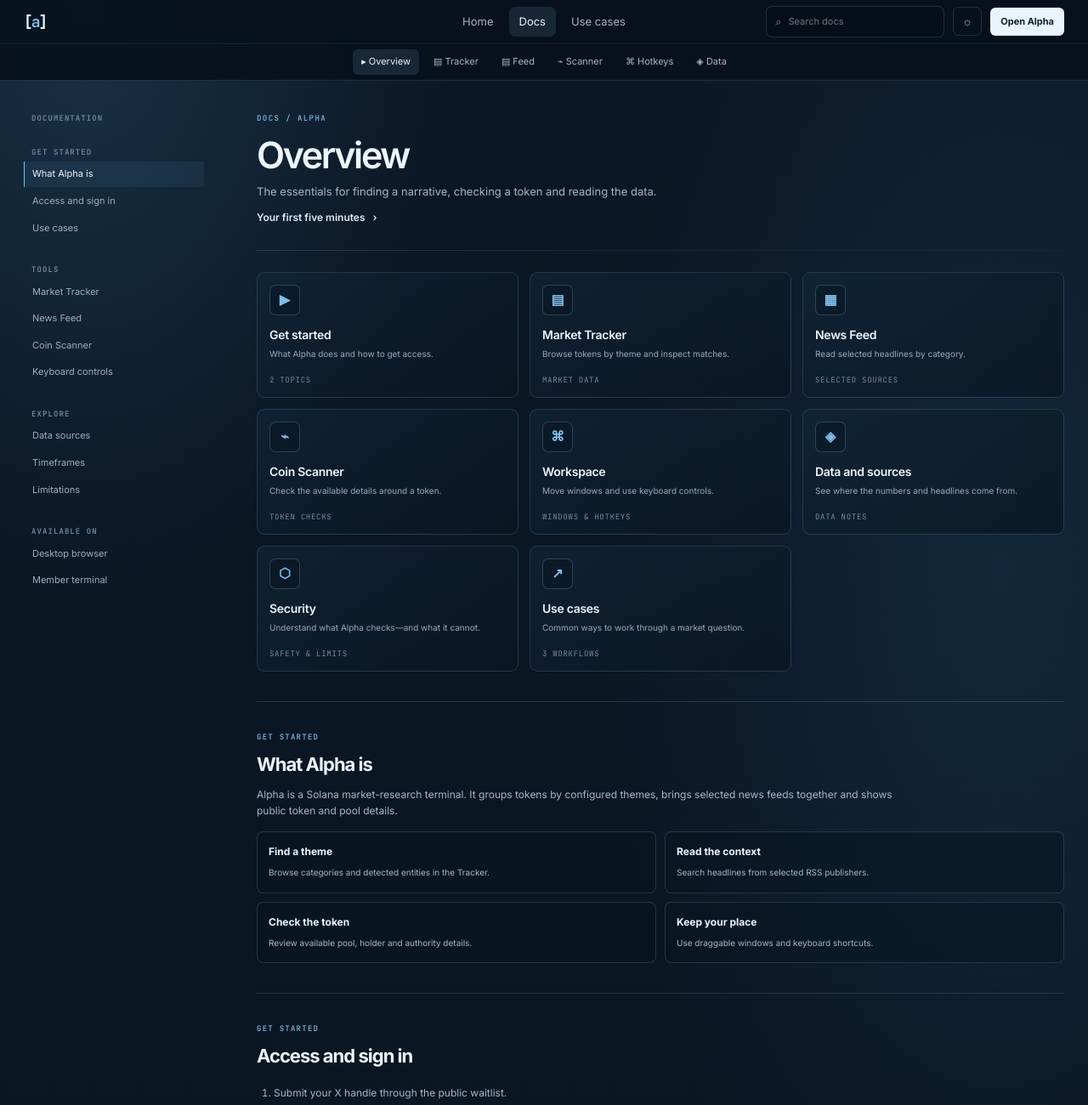
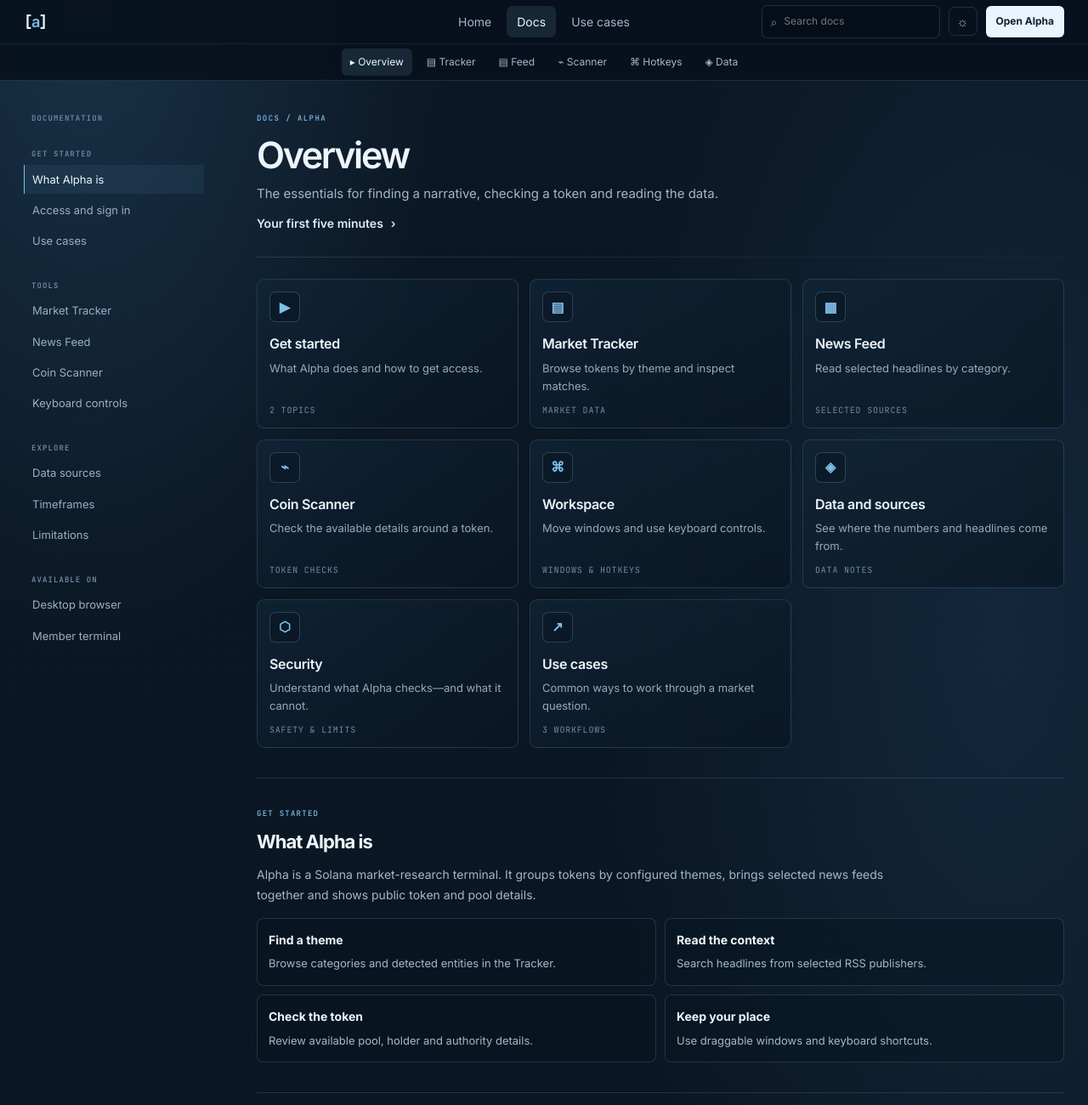
Before and after one commit to ponkg/alpha-terminal, a website: page public/docs/index.html in a window 1280 px wide. Shown: the top 1300 px of the page at 85% size. Drawn offline with Linux system fonts and the light colour scheme.

Commit message:
Increase Field Manual text size
Improve readability across Field Manual overview and use-case pages.

```diff
--- a/public/docs/index.html
+++ b/public/docs/index.html
@@ -78,6 +78,27 @@ kbd{display:inline-block;padding:1px 6px;border:1px solid rgba(150,190,222,.3);b
 @media(max-width:1000px){.layout{grid-template-columns:190px minmax(0,1fr);gap:30px}.cards{grid-template-columns:repeat(2,minmax(0,1fr))}}
 @media(max-width:700px){.topin{padding:0 15px;grid-template-columns:1fr auto;gap:10px}.primary{justify-self:end}.actions{display:none}.primary a{padding:7px 8px;font-size:11px}.layout{display:block;padding:25px 17px 70px}.layout aside{position:static;max-height:none;display:flex;gap:10px;overflow:auto;padding:0 0 13px;border-bottom:1px solid var(--line);margin-bottom:27px}.side-label,.side-group strong{display:none}.side-group{display:flex;gap:5px;margin:0;white-space:nowrap}.side-group a{border:1px solid var(--line);border-radius:6px}.cards{grid-template-columns:1fr}.doc-card{min-height:125px}.doc-grid{grid-template-columns:1fr}.sectionbar{justify-content:flex-start}.lead{font-size:12px}}
 @media(prefers-reduced-motion:reduce){html{scroll-behavior:auto}.doc-card{transition:none}}
+/* Larger reading scale for the Field Manual */
+body{font-size:15px;line-height:1.7}
+.primary{font-size:14px}
+.search span{font-size:14px}
+.search input{font-size:12px}
+.launch{font-size:12px}
+.sectionbar a{font-size:12px}
+.side-group a{font-size:13px;line-height:1.55;padding:7px 9px}
+.lead{font-size:15px;line-height:1.7}
+.quick-link{font-size:14px}
+.doc-card h2{font-size:16px}
+.doc-card p{font-size:13px;line-height:1.65}
+.card-meta{font-size:10px}
+.doc-section p{font-size:14px;line-height:1.7}
+.doc-section ul,.doc-section ol{font-size:14px;line-height:1.7}
+.doc-section li{padding:4px 0}
+.info b{font-size:14px}
+.info span{font-size:13px;line-height:1.6}
+kbd{font-size:11px}
+.callout{font-size:13px;line-height:1.7;padding:14px 16px}
+.no-results{font-size:13px}
 </style>
 </head>
 <body>
```
Also changed, not shown: public/docs/use-cases/index.html (+15 -0 lines).
